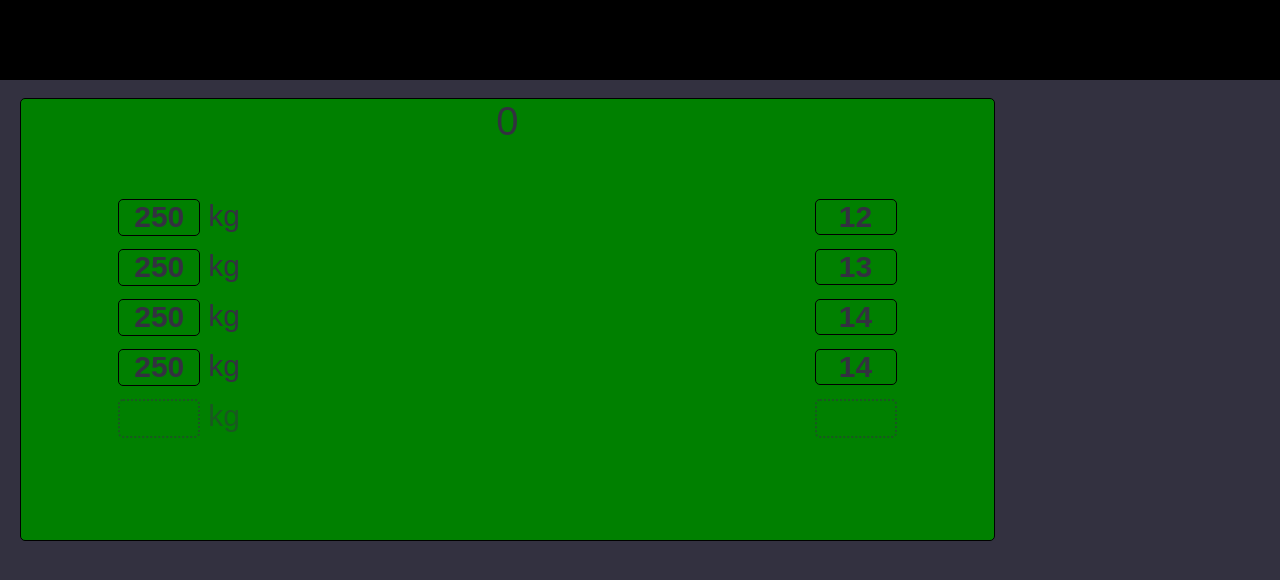
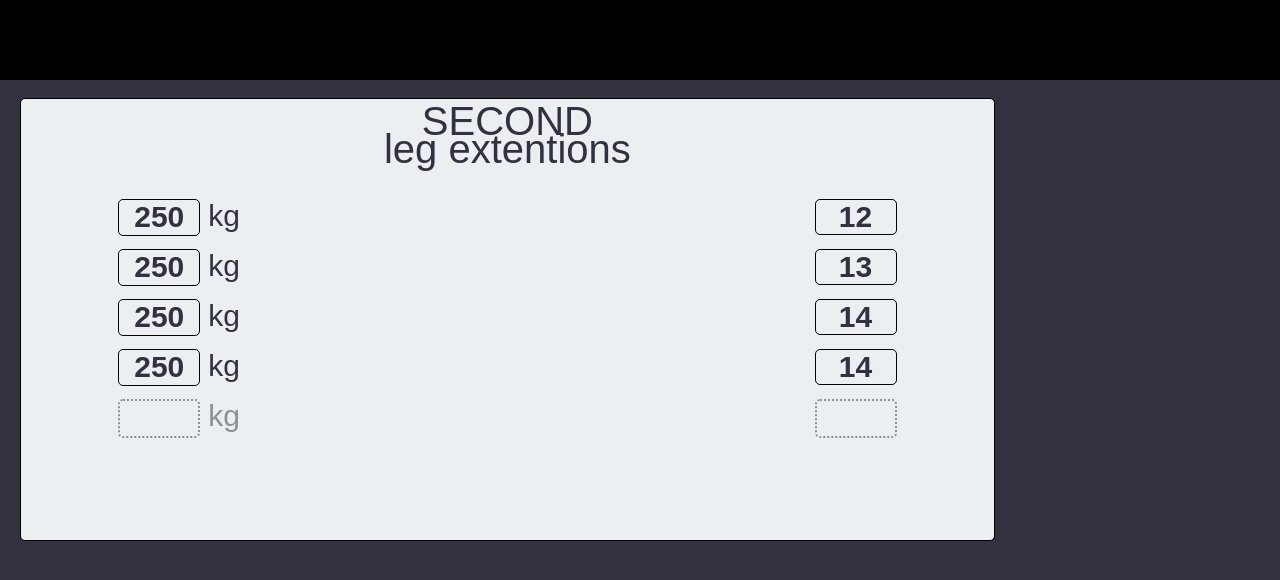
Before and after one commit to HaCK3R322/TrainingTracker-frontend, a React (Create React App) app: page /training in a window 1280 px wide. Shown: the top 580 px of the page. Built offline with nearby package versions, Linux system fonts and the light colour scheme.

Commit message:
bla bla bla swiper

```diff
--- a/src/components/trainingpage/ExerciseCard.jsx
+++ b/src/components/trainingpage/ExerciseCard.jsx
@@ -63,47 +63,67 @@ const UnfinishedSetElement = ({index, units}) => {
 }
 
 
-let a = 0;
 
-const ExerciseCard = ({name, units, sets}) => {
+const ExerciseCard = ({name, units, sets, swipedRightCallback, swipedLeftCallback, swipeState}) => {
     const [swipedRight, setSwipedRight] = useState(false);
+    const [swipedLeft, setSwipedLeft] = useState(false);
     const [dragStart, setDragStart] = useState(0);
-    const [dist, setDist] = useState(0);
+    const [releasedAndShouldBeLeft, setReleasedAndShouldBeLeft] = useState(false);
 
     const handleDragStart = (info) => {
         setDragStart(info.point.x);
+
+    }
+    const handleOnDrag = (info) => {
+
+        let dragEnd = info.point.x;
+        if(dragStart - dragEnd > 200) {
+            setSwipedRight(false);
+            setSwipedLeft(true);
+        } else if (dragStart - dragEnd < -200) {
+            setSwipedRight(true);
+            setSwipedLeft(false);
+        } else {
+            setSwipedRight(false);
+            setSwipedLeft(false);
         }
 
-    const handleOnDrag = (info) => {
-        setDist(info.point.x - dragStart);
     }
 
     const handleDragEnd = (info) => {
-        let dragEnd = info.point.x;
-        if(dragStart - dragEnd > 200) {
         setSwipedRight(false);
-        } else if (dragStart - dragEnd < -200) {
-            setSwipedRight(true);
+
+        if(swipedLeft) {
+            console.log("released and should be left")
+            setReleasedAndShouldBeLeft(true);
         }
-        setDist(0);
     }
 
 
     return (
-        <div>
         <motion.div className={"exercise-card"}
+                    id={"123"}
+
                     drag={"x"}
                     dragSnapToOrigin={true}
-                        onDragStart={ (event, info) => {handleDragStart(info)} }
-                        onDragEnd={ (event, info) => {handleDragEnd(info)} }
-                        onDrag={ (event, info) => {handleOnDrag(info)} }
+                    onDragStart={(event, info) => {handleDragStart(info)}}
+                    onDragEnd={(event, info) => {handleDragEnd(info)}}
+                    onDrag={(event, info) => {handleOnDrag(info)}}
+
+                    animate={releasedAndShouldBeLeft ? {x: "-80%", zIndex: 0, scale: 0.95, opacity: 0.5} : {x: 0, zIndex: 3}}
+
+                    dragConstraints={{
+                        left: 0,
+                        right: 0
+                    }}
+
 
                     style={{
-                            backgroundColor: swipedRight ? "yellow" : "green"
+                        backgroundColor: swipedRight ? "yellow" : swipedLeft ? "green" : "var(--second-color)"
                     }}
         >
             <div className={"exercise-name-div"}>
-                    {dist}
+                <p>{name}</p>{swipeState}
             </div>
 
             <FinishedSetElement index={0} amount={250} units={"kg"} reps={12}/>
@@ -113,7 +133,6 @@ const ExerciseCard = ({name, units, sets}) => {
 
             <UnfinishedSetElement index={4} units={"kg"}/>
         </motion.div>
-        </div>
     );
 };
 
--- a/src/components/trainingpage/TrainingPage.jsx
+++ b/src/components/trainingpage/TrainingPage.jsx
@@ -1,10 +1,58 @@
-import React from 'react';
+import React, {useState} from 'react';
 import '../../style/trainingpage/trainingpage.css'
 import ExerciseCard from "./ExerciseCard";
 import '../../style/motion-framer-wrapper.css'
 import {motion} from "framer-motion";
 
+const ExerciseCardsSwiper = ({cardsData}) => {
+    const cardStates = {
+        CENTRAL: 'CENTRAL',
+        MOST_LEFT: 'MOST_LEFT',
+        MOST_RIGHT: 'MOST_RIGHT',
 
+        LEFTER_THAN_CHOSEN: 'LEFTER_THAN_CHOSEN',
+        SECOND: 'SECOND',
+
+        RIGHTER_THAN_CHOSEN: "RIGHTER_THAN_CHOSEN",
+        PENULTIMATE: 'PENULTIMATE'
+    }
+
+    function calculateCardStateByItsPositionInArray(arraySize, currentChosenCardIndex, thisCardIndex) {
+        let lastCardIndex = arraySize - 1;
+        if(arraySize < 2) {
+            return cardStates.CENTRAL;
+        } else if(currentChosenCardIndex === thisCardIndex) {
+            if(thisCardIndex === 0) return cardStates.MOST_LEFT;
+            if(thisCardIndex === lastCardIndex) return cardStates.MOST_RIGHT;
+            return cardStates.CENTRAL;
+        } else if(thisCardIndex < currentChosenCardIndex) {
+            if(lastCardIndex - thisCardIndex === 1) return cardStates.PENULTIMATE;
+            return cardStates.LEFTER_THAN_CHOSEN;
+        } else if(thisCardIndex > currentChosenCardIndex) {
+            if(thisCardIndex === 2) return cardStates.SECOND;
+            return cardStates.RIGHTER_THAN_CHOSEN;
+        }
+
+        console.log('Logical error in calculateCardStateByItsPositionInArray (TrainingPage line 20)')
+        return null;
+    }
+
+    const [cards, setCards] = useState(cardsData);
+    const [currentChosenCardIndex, setCurrentChosenCardIndex] = useState(0);
+
+    return(
+        <div>
+            {cards.map((card, index) =>
+                <ExerciseCard
+                    name={card.name}
+                    units={card.units}
+                    sets={card.sets}
+                    swipeState={calculateCardStateByItsPositionInArray(cards.length, currentChosenCardIndex, index)}
+                />
+            )}
+        </div>
+    )
+}
 
 const TrainingPage = () => {
     return (
@@ -30,15 +78,20 @@ const TrainingPage = () => {
                         <div className={"header"} />
 
                         <div className={"scroller-div"}>
-                            <ExerciseCard
-                                name={"leg press"}
-                                units={"kg"}
-                                sets={[
-                                    {amount: 250, reps: 12},
-                                    {amount: 250, reps: 12},
-                                    {amount: 250, reps: 12}
-                                ]}
-                            />
+                            <ExerciseCardsSwiper cardsData={[
+                                {name: "squats",
+                                    units: "kg",
+                                    sets: [{amount: 80, reps: 12}, {amount: 250, reps: 12}, {amount: 250, reps: 12}]
+                                },
+                                {name: "leg curls",
+                                    units: "kg",
+                                    sets: [{amount: 94, reps: 12}, {amount: 94, reps: 10}, {amount: 94, reps: 8}]
+                                },
+                                {name: "leg extentions",
+                                    units: "kg",
+                                    sets: [{amount: 250, reps: 12}, {amount: 250, reps: 12}, {amount: 250, reps: 12}]
+                                }
+                            ]}/>
                         </div>
 
                         <div className={"tipa-keyboard"}/>
```
Lines whose indentation alone changed are shown as unchanged.
